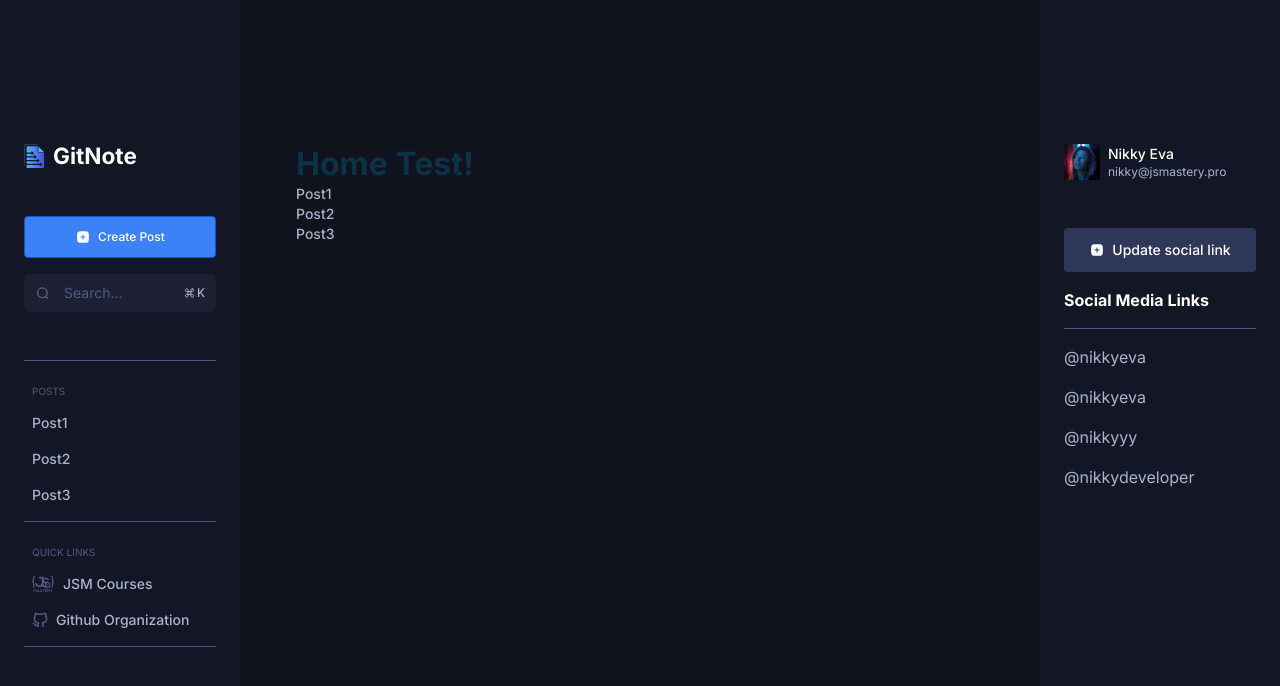
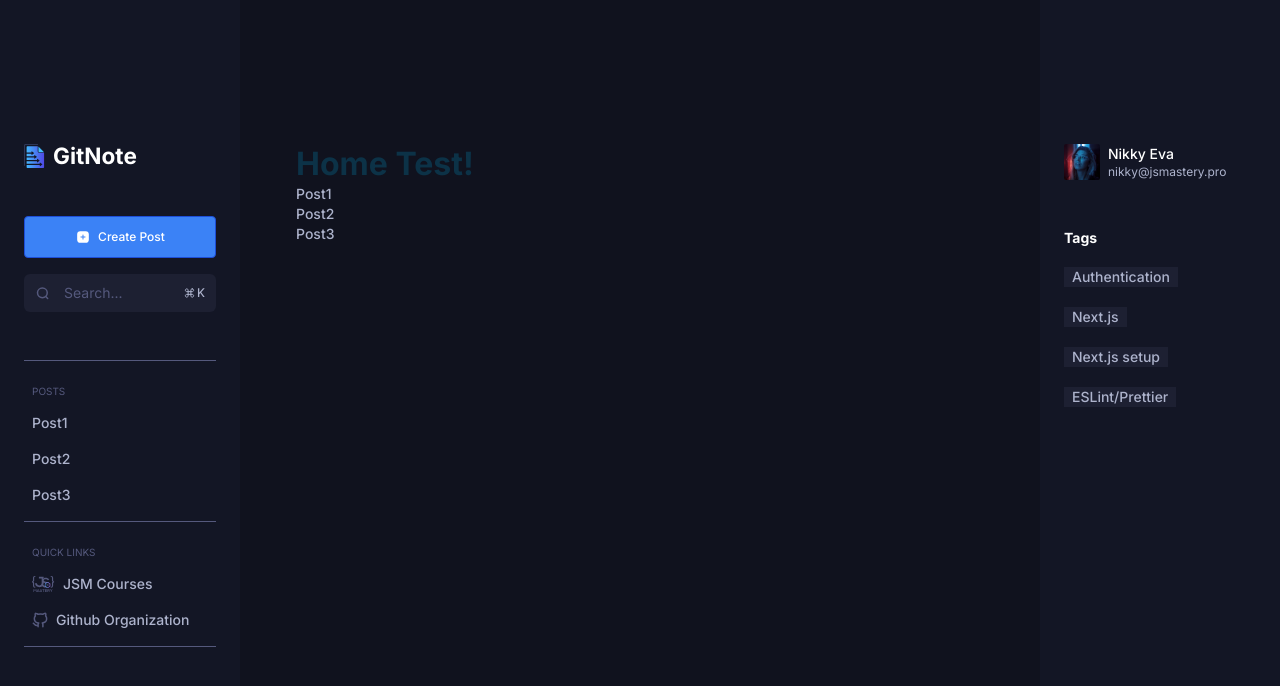
Before and after one commit to DDVVPP/GitNote, a Next.js app: page / in a window 1280 px wide. Shown: the top 686 px of the page. Built offline with nearby package versions, Linux system fonts and the light colour scheme.

Commit message:
update: turned on SidebarTags instead

```diff
--- a/components/shared/right-sidebar/RightSidebar.tsx
+++ b/components/shared/right-sidebar/RightSidebar.tsx
@@ -31,10 +31,10 @@ const RightSidebar = () => {
       </Link>
 
 
-      {/* <SidebarTags/> */}
+      <SidebarTags/>
       {/* <SidebarRelatedPosts/> */}
       {/* <SidebarOnThisPage/> */}
-      <SidebarSocialMedia/>
+      {/* <SidebarSocialMedia/> */}
 
     </div>
 
```
